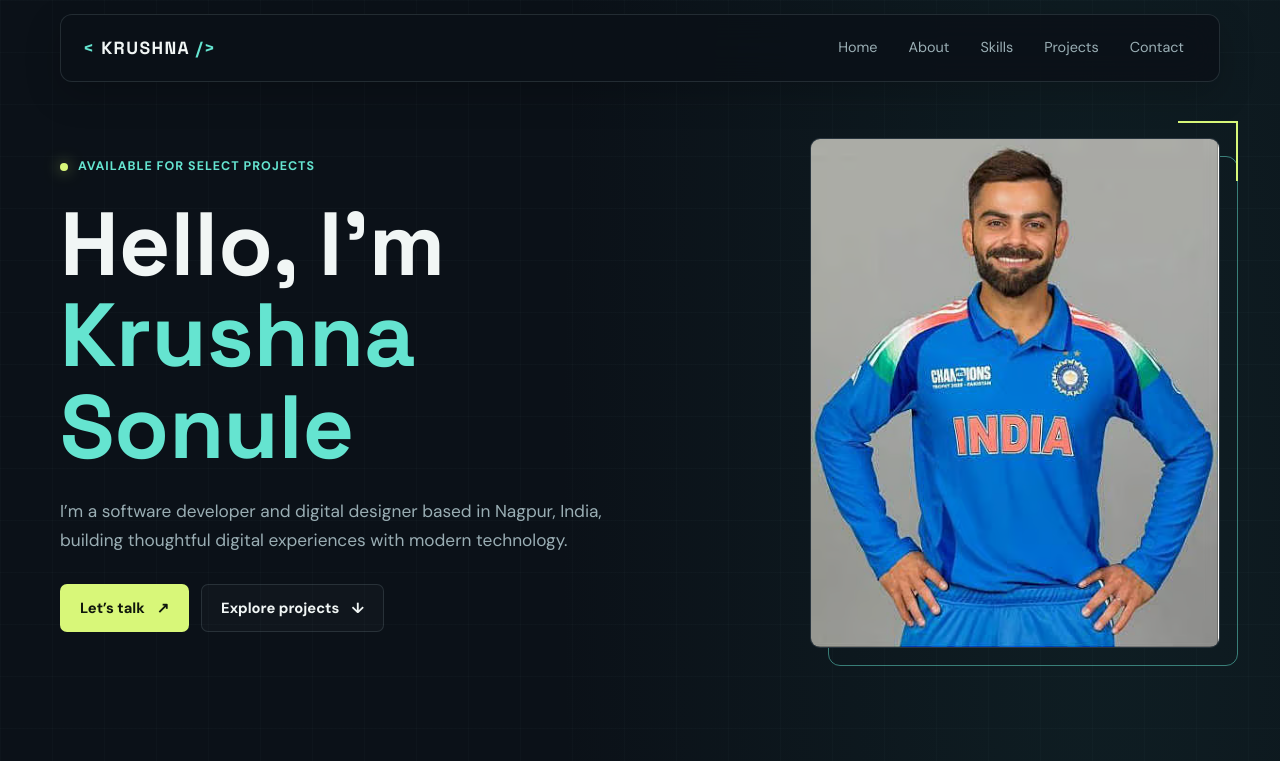
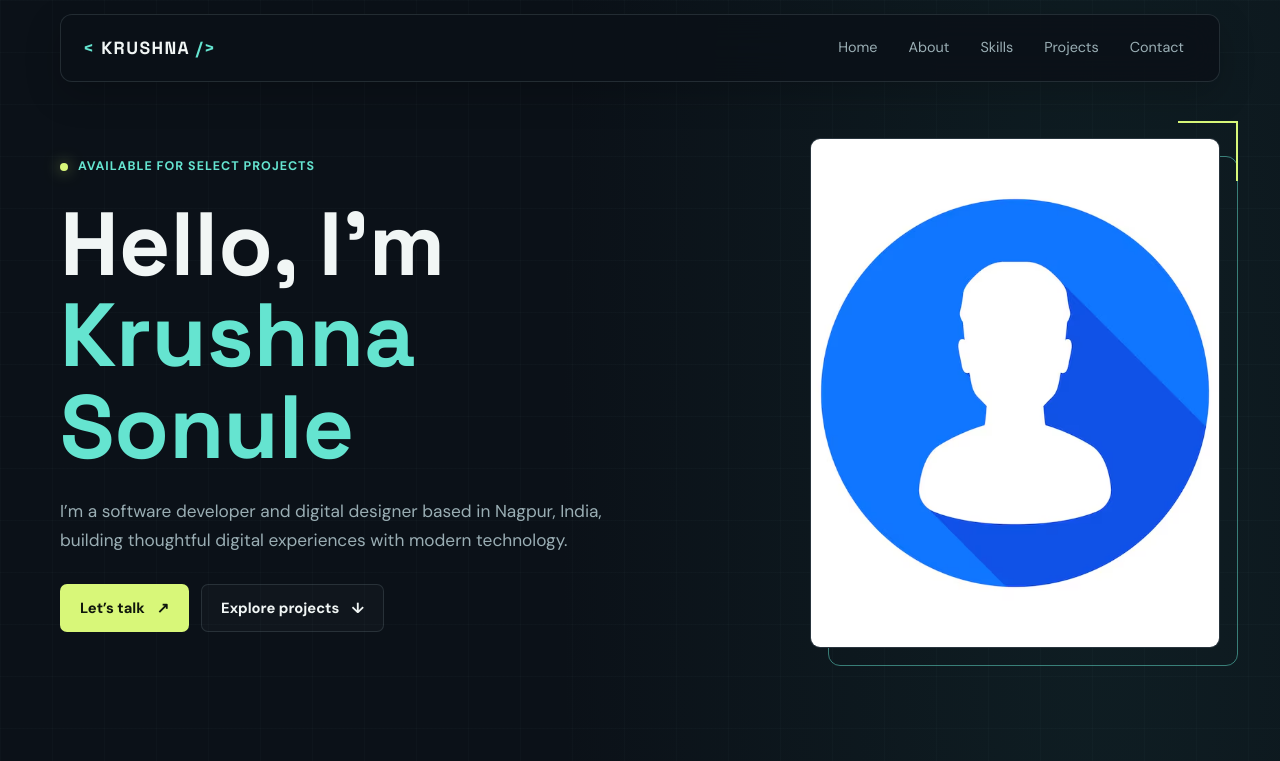
Before and after one commit to Krushna1999/website, a plain HTML site: page index.html in a window 1280 px wide. Shown: the top 761 px of the page. Drawn offline with Linux system fonts and the light colour scheme.

Commit message:
profile pic changes

```diff
--- a/index.html
+++ b/index.html
@@ -45,7 +45,7 @@
         </div>
         <div class="int-B">
             <div class="img-i">
-                    <img src="images/Virat.avif" alt="Portrait of Krushna Sonule">
+                    <img src="images/profile.avif" alt="Portrait of Krushna Sonule">
             </div>
 
         </div>
```
